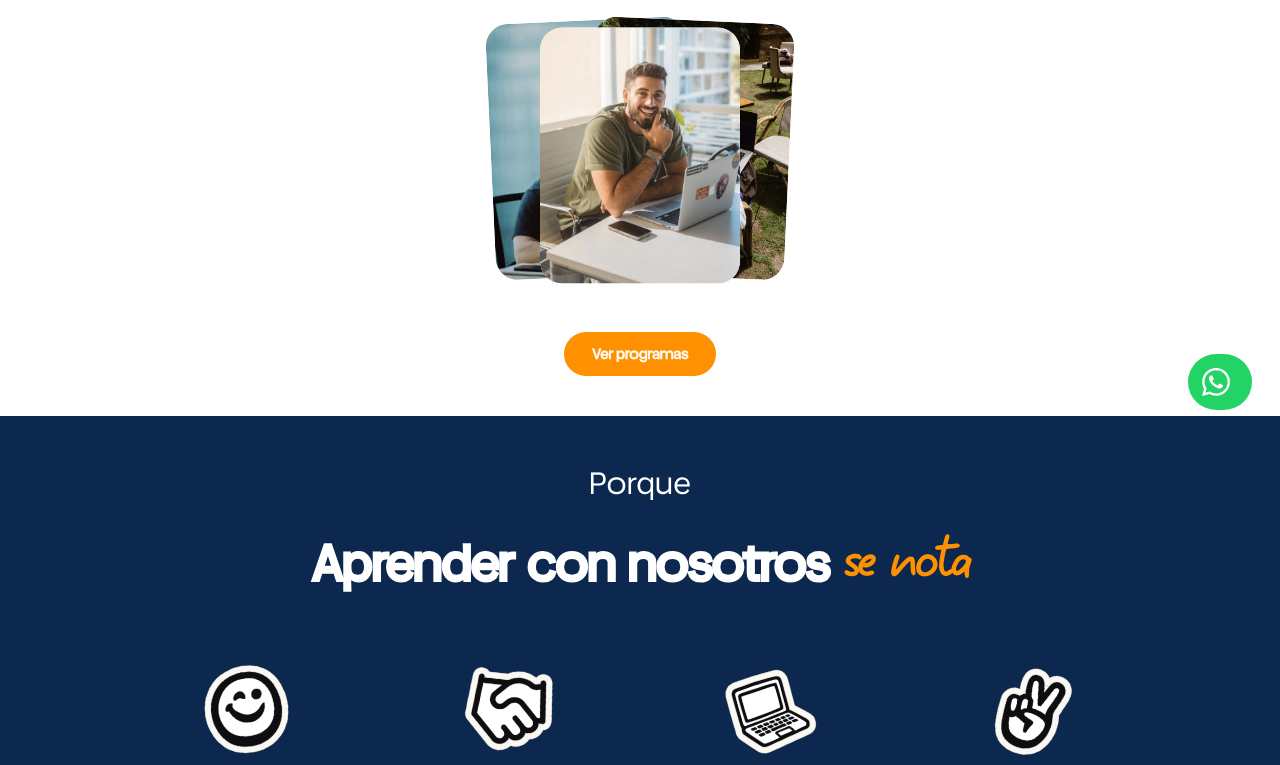
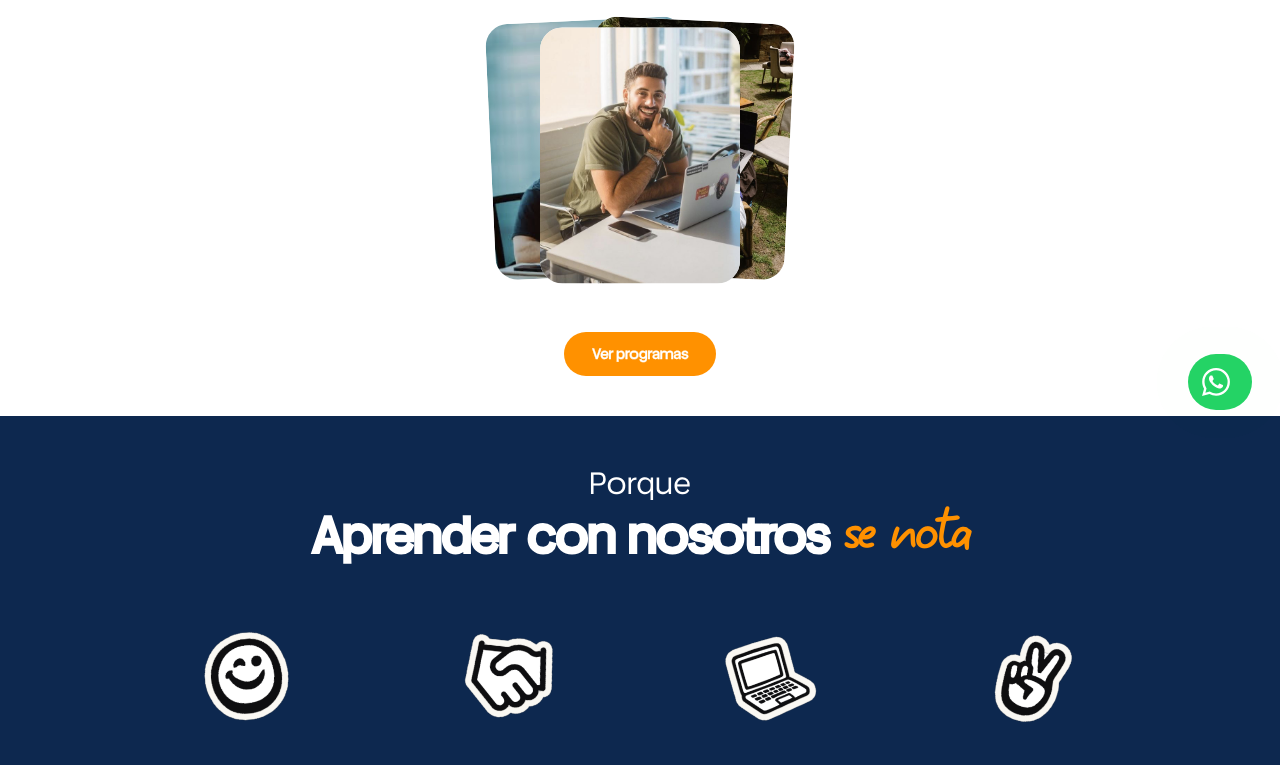
Before and after one commit to epikapaginaweb-tech/epika, a Next.js app: page / in a window 1280 px wide. Shown: the part 362-1127 px from the top of the page. Built offline with nearby package versions, Linux system fonts and the light colour scheme; no server answers; the database is empty.

Commit message:
se nota en la misma línea y enlaces en la misma pestaña

```diff
--- a/src/app/(site)/page.tsx
+++ b/src/app/(site)/page.tsx
@@ -169,8 +169,9 @@ export default async function HomePage() {
         <div className="container-page text-center">
           <Reveal>
             <p className="text-2xl font-light md:text-3xl">Porque</p>
-            <h2 className="bolder mt-1 text-3xl font-bold leading-tight md:text-5xl">
-              Aprender con nosotros <span className="font-script inline-block whitespace-nowrap text-[2em] font-normal leading-none text-orange [-webkit-text-stroke:0]">se nota</span>
+            {/* Todo en una sola línea y sobre la misma base: el tamaño se adapta al ancho de la pantalla. */}
+            <h2 className="bolder mt-1 whitespace-nowrap text-[clamp(1.25rem,5.6vw,3rem)] font-bold leading-[1.3]">
+              Aprender con nosotros <span className="font-script align-baseline text-[2em] font-normal leading-[0] text-orange [-webkit-text-stroke:0]">se nota</span>
             </h2>
           </Reveal>
 
--- a/src/components/site/CatalogCard.tsx
+++ b/src/components/site/CatalogCard.tsx
@@ -42,7 +42,7 @@ function EcuadorBadge() {
   );
 }
 
-/** Tarjeta modular del catálogo. «Más información» abre la página del programa en otra pestaña. */
+/** Tarjeta modular del catálogo. «Más información» abre la página del programa en la misma pestaña. */
 export function CatalogCard({ course }: { course: CatalogCardData }) {
   const href = `/programas/${course.slug}`;
   const unit = course.categoryKey === "seminario" ? ["sesión", "sesiones"] : ["Módulo", "Módulos"];
@@ -74,8 +74,6 @@ export function CatalogCard({ course }: { course: CatalogCardData }) {
           {!course.comingSoon && (
             <Link
               href={href}
-              target="_blank"
-              rel="noopener"
               className="shrink-0 whitespace-nowrap rounded-full bg-navy px-3.5 py-2 text-xs font-bold text-white transition-colors hover:bg-orange"
             >
               Más información
@@ -94,8 +92,6 @@ export function CatalogCard({ course }: { course: CatalogCardData }) {
         </div>
         <Link
           href={href}
-          target="_blank"
-          rel="noopener"
           className="absolute left-1/2 top-[38%] -translate-x-1/2 -translate-y-1/2 rounded-full bg-orange px-4 py-1.5 text-xs font-bold text-white shadow-lg transition-transform hover:scale-105"
           aria-label={`${course.title}: próximamente`}
         >
```
